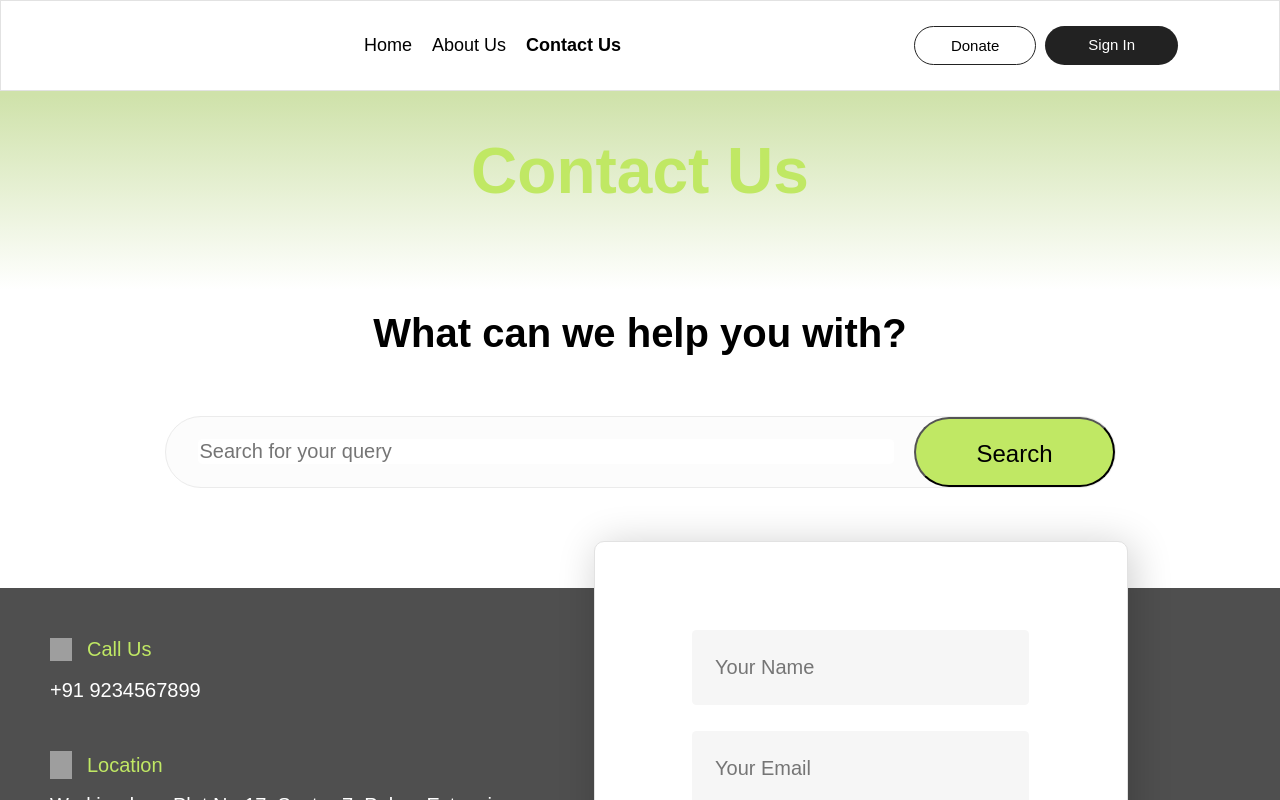
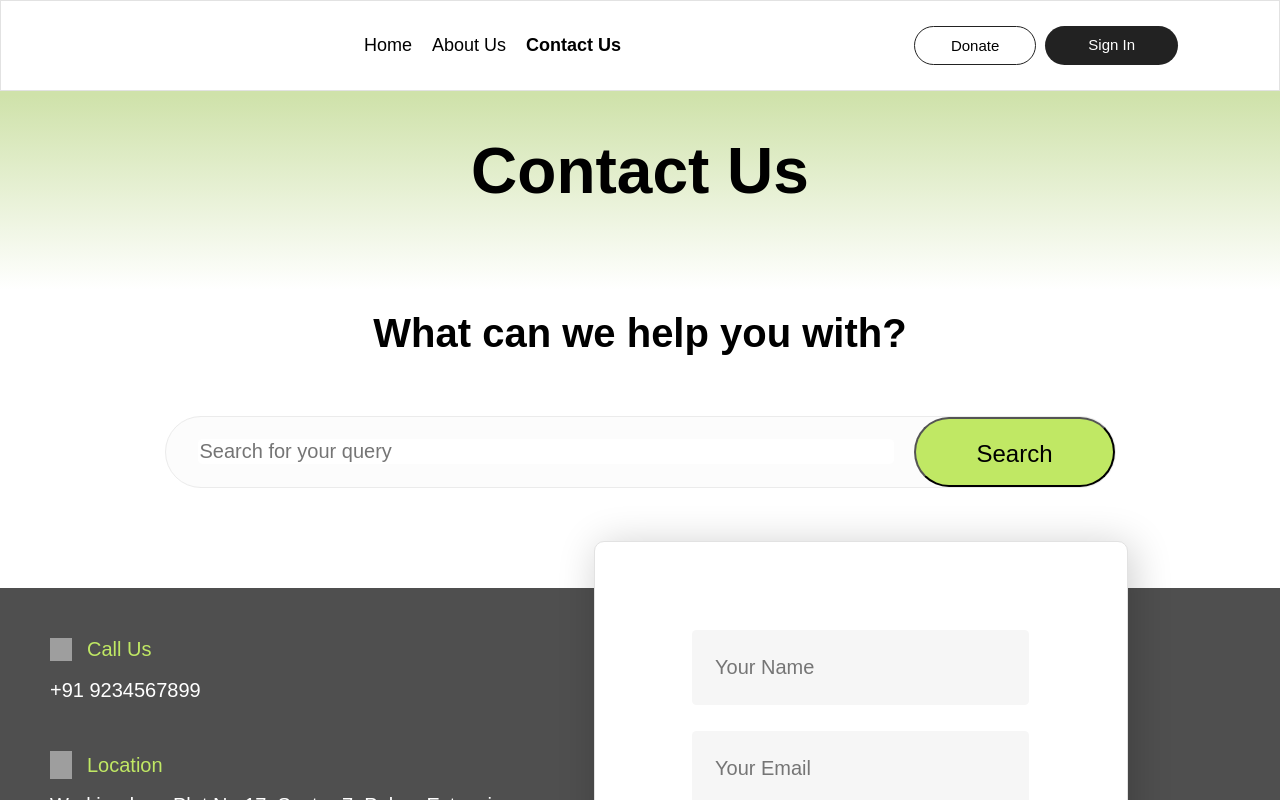
Before and after one commit to nikhilscaria3/CapitalHub, a React (Create React App) app in the folder frontend/: page /contactus in a window 1280 px wide. Shown: the top 800 px of the page. Built offline with nearby package versions, Linux system fonts and the light colour scheme; grey boxes are pictures that could not be loaded.

Commit message:
Update ContactUs.css

```diff
--- a/frontend/src/Styles/ContactUs.css
+++ b/frontend/src/Styles/ContactUs.css
@@ -10,7 +10,7 @@
 }
 
 .contactustitle {
-    color: #c0e864;
+    color: #000000;
     align-self: center;
     text-align: center;
     white-space: nowrap;
```
